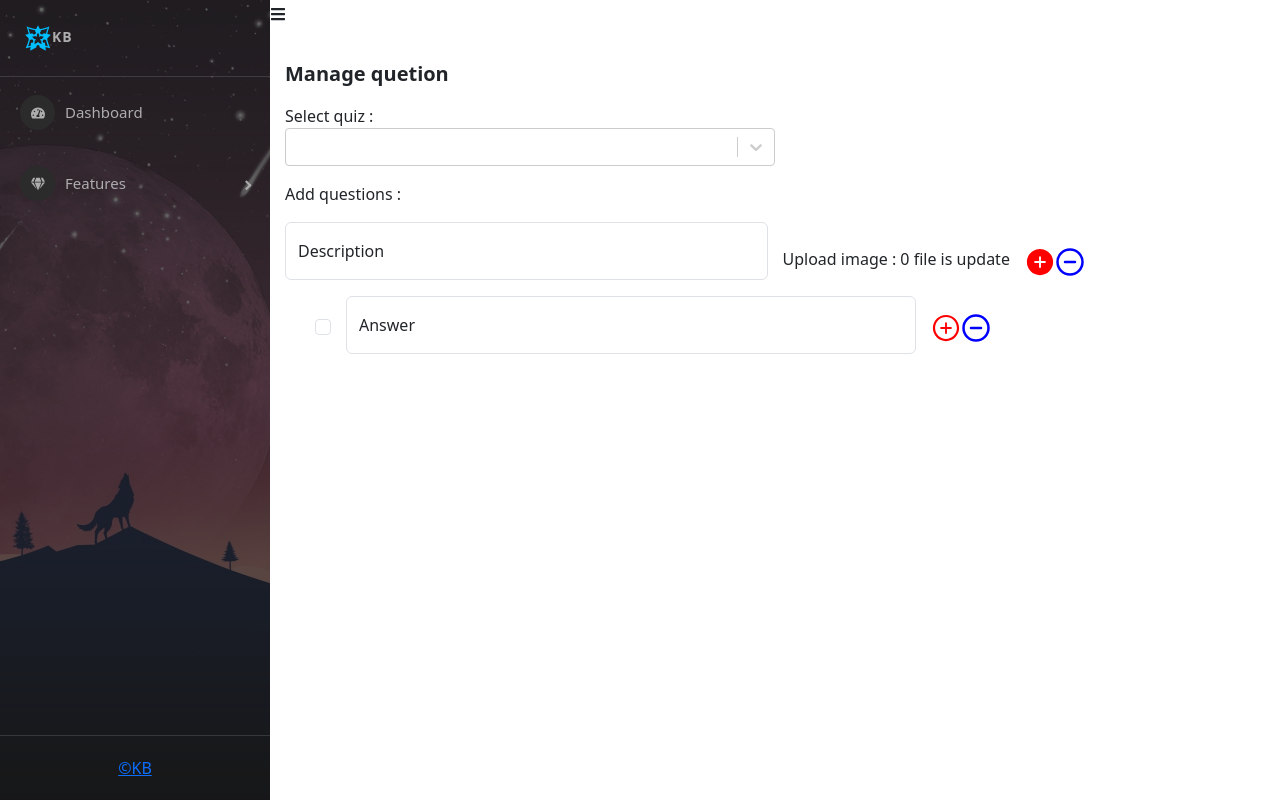
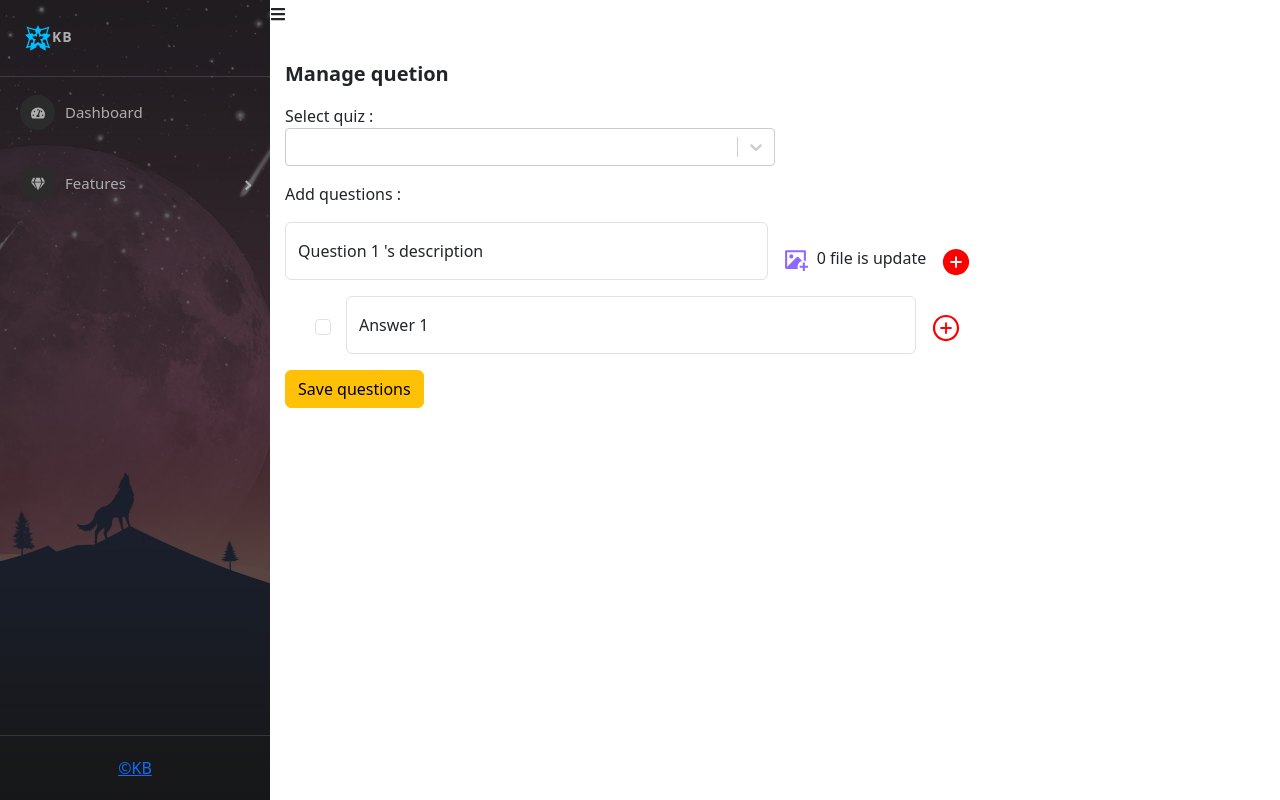
Before and after one commit to khanhbinh87/react, a React (Create React App) app: page /admin/manage-questions in a window 1280 px wide. Built offline with nearby package versions, Linux system fonts and the light colour scheme.

Commit message:
state question

```diff
--- a/package.json
+++ b/package.json
@@ -27,6 +27,7 @@
     "redux-persist": "^6.0.0",
     "redux-thunk": "2.4.1",
     "sass": "^1.57.1",
+    "uuid": "^9.0.0",
     "web-vitals": "2.1.4"
   },
   "scripts": {
--- a/src/components/Admin/Content/Quiz/ManaQuestions.scss
+++ b/src/components/Admin/Content/Quiz/ManaQuestions.scss
@@ -34,4 +34,14 @@
             width     : 60%;
         }
     }
+     .label-up {
+     margin-right     : 5px;
+     cursor           : pointer;
+     color            : #9068ff;
+     font-size        : 25px;
+
+     &:hover {
+         color     : #4400ff;
+     }
+ }
 }
--- a/src/components/Admin/Content/Quiz/ManageQuestions.js
+++ b/src/components/Admin/Content/Quiz/ManageQuestions.js
@@ -5,6 +5,15 @@ import Select from 'react-select';
 import { AiFillPlusCircle } from 'react-icons/ai'
 import { FiMinusCircle } from 'react-icons/fi'
 import { AiOutlinePlusCircle } from 'react-icons/ai'
+import { RiImageAddFill } from 'react-icons/ri'
+
+import { BsFillPatchPlusFill, BsPatchMinusFill } from 'react-icons/bs'
+import { AiFillPlusSquare, AiOutlineMinusCircle } from 'react-icons/ai'
+
+
+import { v4 as uuidv4 } from 'uuid';
+import _ from 'lodash'
+
 export default function ManageQuestions() {
     const options = [
         { value: 'chocolate', label: 'Chocolate' },
@@ -12,6 +21,122 @@ export default function ManageQuestions() {
         { value: 'vanilla', label: 'Vanilla' },
     ];
     const [selectedQuiz, setSelectedQuiz] = useState({})
+    const [questions, setQuestions] = useState(
+        [
+            {
+                id: uuidv4(),
+                desciption: '',
+                imageFile: '',
+                imageName: '',
+                answers: [
+                    {
+                        id: uuidv4(),
+                        description: '',
+                        isCorrect: false
+                    }
+                ]
+            }
+        ]
+    )
+    const handleAddRemoveQuestion = (type, questionId) => {
+
+        if (type === 'ADD') {
+
+            let newQuestions = {
+                id: uuidv4(),
+                desciption: '',
+                imageFile: '',
+                imageName: '',
+                answers: [
+                    {
+                        id: uuidv4(),
+                        description: '',
+                        isCorrect: false
+                    }
+                ]
+            }
+            setQuestions([...questions, newQuestions])
+        }
+        if (type === 'REMOVE') {
+            let cloneQuestions = _.cloneDeep(questions)
+
+            cloneQuestions = cloneQuestions.filter(question => question.id !== questionId)
+            setQuestions(cloneQuestions)
+        }
+    }
+    const handleAddRemoveAnswer = (type, questionId, answerId) => {
+
+        let cloneAnswers = _.cloneDeep(questions)
+        if (type === 'ADD') {
+            let newAnswer = {
+                id: uuidv4(),
+                description: '',
+                isCorrect: false
+            }
+            let index = cloneAnswers.findIndex(answer => answer.id === questionId)
+            cloneAnswers[index].answers.push(newAnswer)
+            setQuestions(cloneAnswers)
+        }
+        if (type === 'REMOVE') {
+            let index = cloneAnswers.findIndex(answer => answer.id === questionId)
+            cloneAnswers[index].answers = cloneAnswers[index].answers.filter(answer => answer.id !== answerId)
+
+            setQuestions(cloneAnswers)
+
+
+        }
+    }
+    const handleOnchange = (type, questionId, value) => {
+
+        let cloneQuestions = _.cloneDeep(questions)
+        if (type === 'QUESTION') {
+
+            let index = cloneQuestions.findIndex(question => question.id === questionId)
+            if (index > -1) {
+
+                cloneQuestions[index].desciption = value
+                setQuestions(cloneQuestions)
+            }
+        }
+    }
+
+    const handleOnchangeFileQuestion = (questionId, e) => {
+
+        let cloneQuestions = _.cloneDeep(questions)
+        let index = cloneQuestions.findIndex(question => question.id === questionId)
+
+        if (index > -1 && e.target && e.target.files && e.target.files[0]) {
+            cloneQuestions[index].imageFile = e.target.files[0]
+            cloneQuestions[index].imageName = e.target.files[0].name
+
+            setQuestions(cloneQuestions)
+        }
+    }
+    const handleAnswerQuestion = (type, questionId, answerId, value) => {
+        let cloneQuestions = _.cloneDeep(questions)
+        let index = cloneQuestions.findIndex(question => question.id === questionId)
+        if (index > -1) {
+            cloneQuestions[index].answers = cloneQuestions[index].answers.map((answer, index) => {
+                if (answer.id === answerId) {
+                    if (type === 'CHECKBOX') {
+                        answer.isCorrect = value
+
+                    }
+                    if (type === 'INPUT') {
+                        answer.description = value
+                    }
+                }
+                return answer
+            })
+            setQuestions(cloneQuestions)
+        }
+
+    }
+    const handleSubmitQuestionForQuiz = () => {
+
+        console.log(questions)
+    }
+
     return (
         <div className='question-container'>
             <div className='title'>Manage quetion</div>
@@ -24,37 +149,87 @@ export default function ManageQuestions() {
                         options={options}
                     />
                 </div>
-
                 <div className='my-3'>
                     Add questions :
                 </div>
-                <div className='questions'>
-                    <div class="form-floating mb-3 col-6">
-                        <input type="text" class="form-control" placeholder="Description" />
-                        <label >Description</label>
+                {
+                    questions && questions.length > 0 && questions.map((question, index) => {
+                        return (
+                            <div key={`Question - ${question.id}`}>
+                                <div className='questions' >
+
+                                    <div className="form-floating mb-3 col-6">
+                                        <input type="text"
+                                            className="form-control"
+                                            placeholder={`${index + 1}`}
+                                            value={question.desciption}
+                                            onChange={(e) => handleOnchange('QUESTION', question.id, e.target.value)}
+                                        />
+                                        <label >Question {index + 1} 's description</label>
                                     </div>
                                     <div className='upload'>
-                        <label>Upload image : </label>
-                        <input type={'file'} hidden />
-                        <span> 0 file is update</span>
+                                        <label htmlFor={`${question.id}`}>
+                                            <RiImageAddFill className='label-up' />
+                                        </label>
+                                        <input
+                                            type={'file'}
+                                            hidden
+                                            id={`${question.id}`}
+                                            onChange={(e) => handleOnchangeFileQuestion(question.id, e)}
+
+                                        />
+                                        <span> {question.imageName ? question.imageName : '0 file is update'}</span>
                                     </div>
 
                                     <div className='add-questions'>
-                        <span className='add'><AiFillPlusCircle /></span>
-                        <span className='remove'><FiMinusCircle /></span>
+                                        <span className='add' onClick={() => handleAddRemoveQuestion('ADD', '')}><AiFillPlusCircle /></span>
+                                        {
+                                            questions.length > 1 && <span className='remove' onClick={() => handleAddRemoveQuestion('REMOVE', question.id)}><FiMinusCircle /></span>
+                                        }
                                     </div>
                                 </div>
-                <div className='anser-content'>
-                    <input type={"checkbox"} className="form-check-input"/>
-                    <div class="form-floating answer">
-                        <input type="text" class="form-control" placeholder="Answer" />
-                        <label >Answer</label>
+                                {
+                                    question.answers && question.answers.length > 0
+                                    && question.answers.map((answer, index) => {
+                                        return (
+                                            <div className='anser-content mb-3' key={`Answer - ${answer.id}`}>
+                                                <input
+                                                    type={"checkbox"}
+                                                    className="form-check-input"
+                                                    onChange={(e) => handleAnswerQuestion('CHECKBOX', question.id, answer.id, e.target.checked)}
+                                                />
+                                                <div className="form-floating answer">
+                                                    <input
+                                                        type="text"
+                                                        className="form-control"
+                                                        placeholder={`Answer ${index + 1}`}
+                                                        onChange={(e) => handleAnswerQuestion('INPUT', question.id, answer.id, e.target.value)}
+
+                                                    />
+                                                    <label >{`Answer ${index + 1}`} </label>
                                                 </div>
                                                 <div className='add-questions'>
-                        <span className='add'><AiOutlinePlusCircle /></span>
-                        <span className='remove'><FiMinusCircle /></span>
+                                                    <span className='add' onClick={() => handleAddRemoveAnswer('ADD', question.id)}><AiOutlinePlusCircle /></span>
+                                                    {
+                                                        question.answers.length > 1 && <span className='remove' onClick={() => handleAddRemoveAnswer('REMOVE', question.id, answer.id)}><FiMinusCircle /></span>
+                                                    }
                                                 </div>
                                             </div>
+                                        )
+                                    })
+                                }
+                                {
+                                    questions && questions.length > 0 &&
+                                    <div>
+                                        <button className='btn btn-warning' onClick={() => handleSubmitQuestionForQuiz()}>Save questions</button>
+                                    </div>
+                                }
+
+                            </div>
+                        )
+
+                    })
+                }
 
             </div>
         </div>
```
Also changed, not shown: 1 other file (tests, documents, lock files or other folders). Lines whose indentation alone changed are shown as unchanged.
